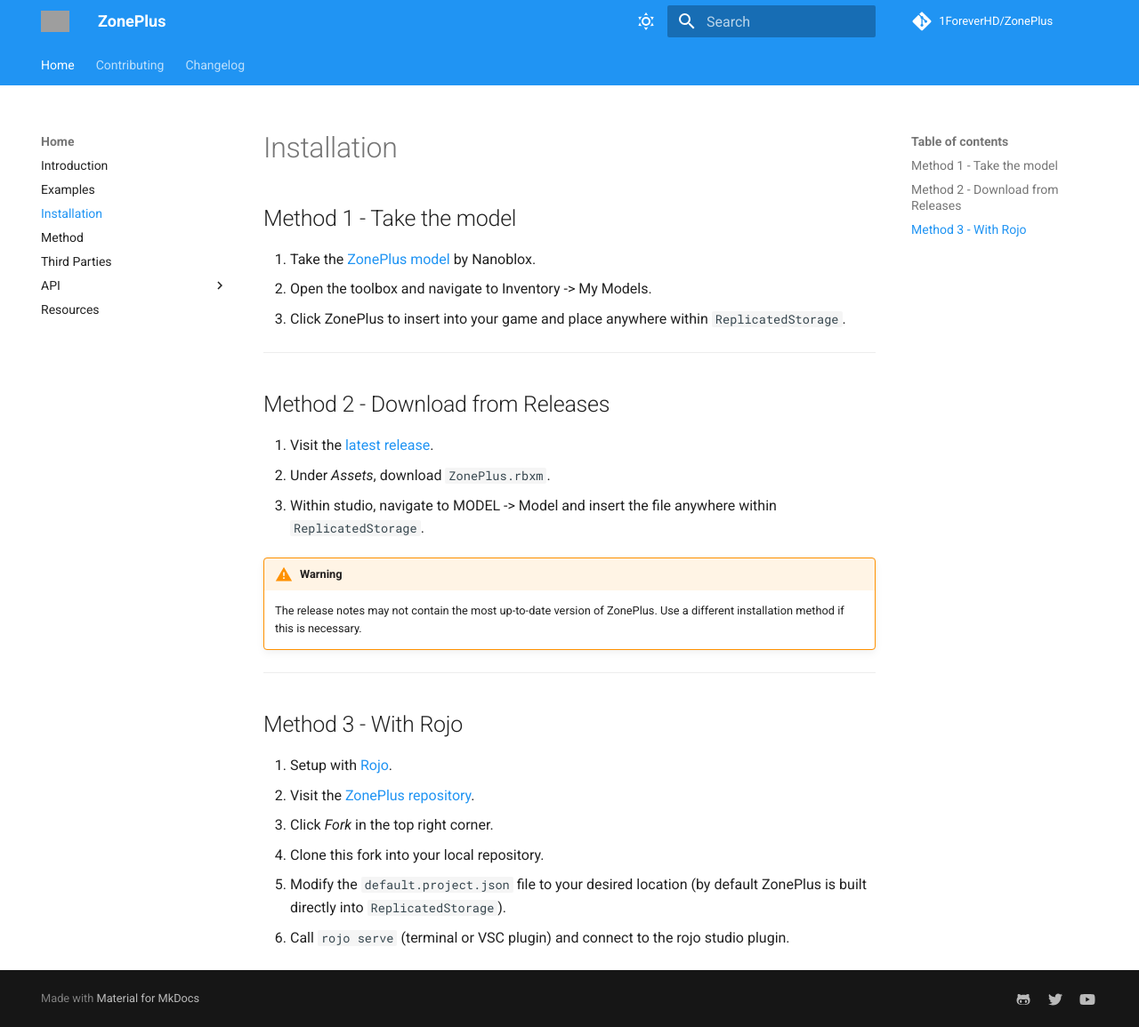
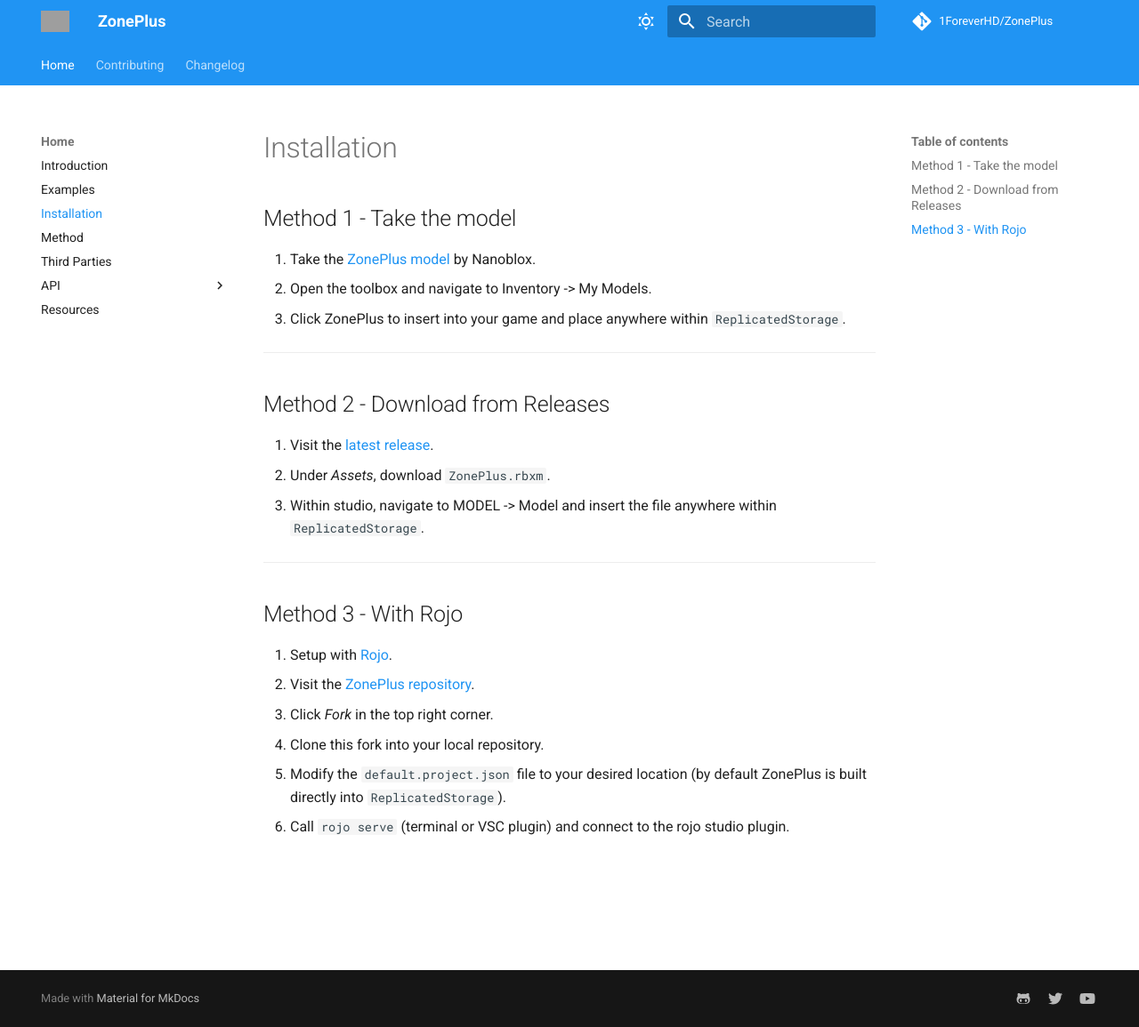
Before and after one commit to 1ForeverHD/ZonePlus, an MkDocs documentation site: the page built from docs/installation.md, in a window 1280 px wide and 1155 px high. Shown: the whole window at 89% size. Built offline with MkDocs 1.6.1 and Material for MkDocs 9.7.7, drawn with Linux system fonts in a browser that asks for light colours; comment, search, counter and statistics services are not loaded; grey boxes are pictures that could not be loaded.

Commit message:
Updated docs

```diff
--- a/docs/installation.md
+++ b/docs/installation.md
@@ -10,9 +10,6 @@
 2. Under *Assets*, download ``ZonePlus.rbxm``.
 3. Within studio, navigate to MODEL -> Model and insert the file anywhere within ``ReplicatedStorage``.
 
-!!! warning
-    The release notes may not contain the most up-to-date version of ZonePlus. Use a different installation method if this is necessary.
-
 -------------------------------------
 
 ## Method 3 - With Rojo
```
Also changed, not shown: 1 other file.
